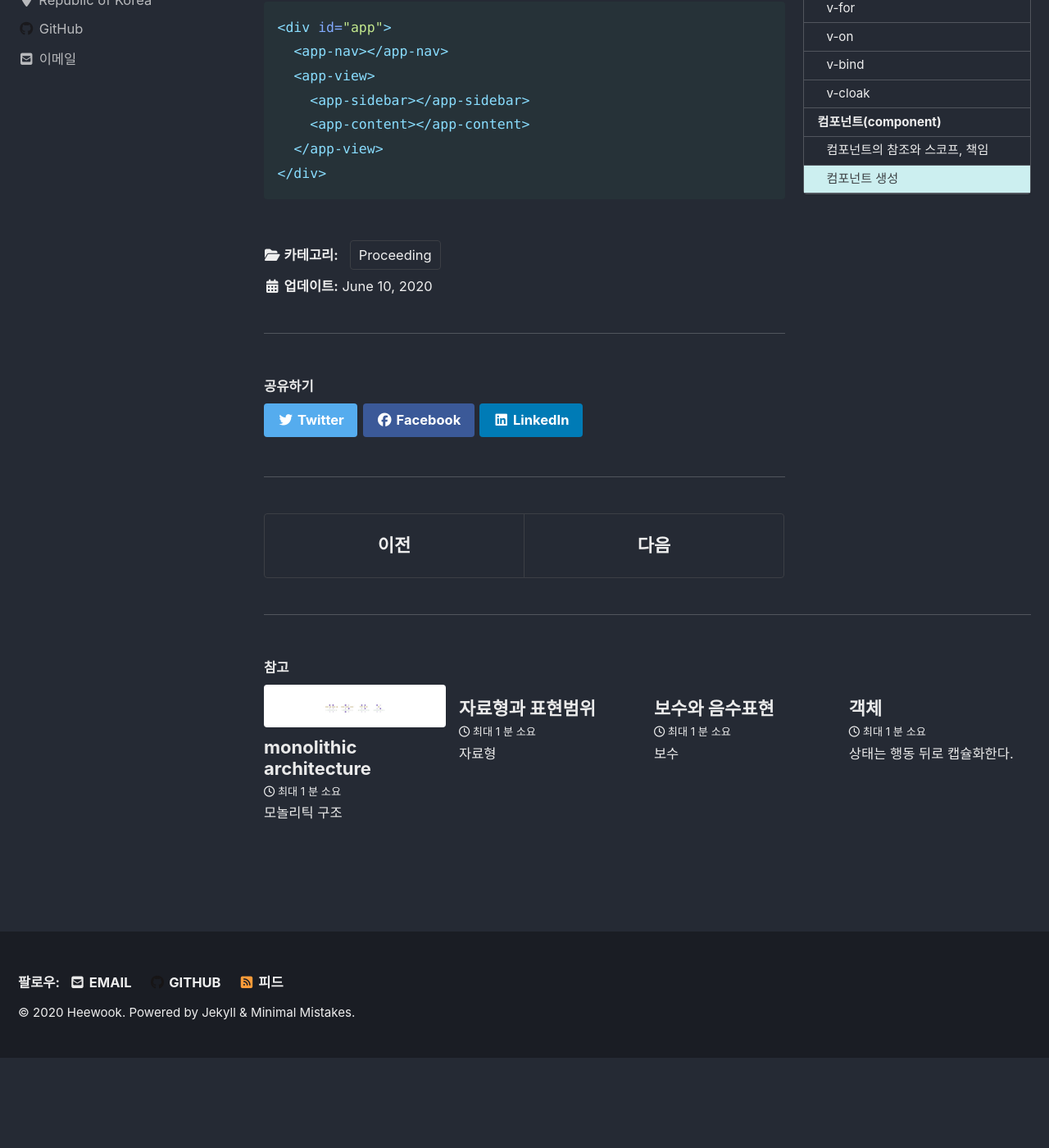
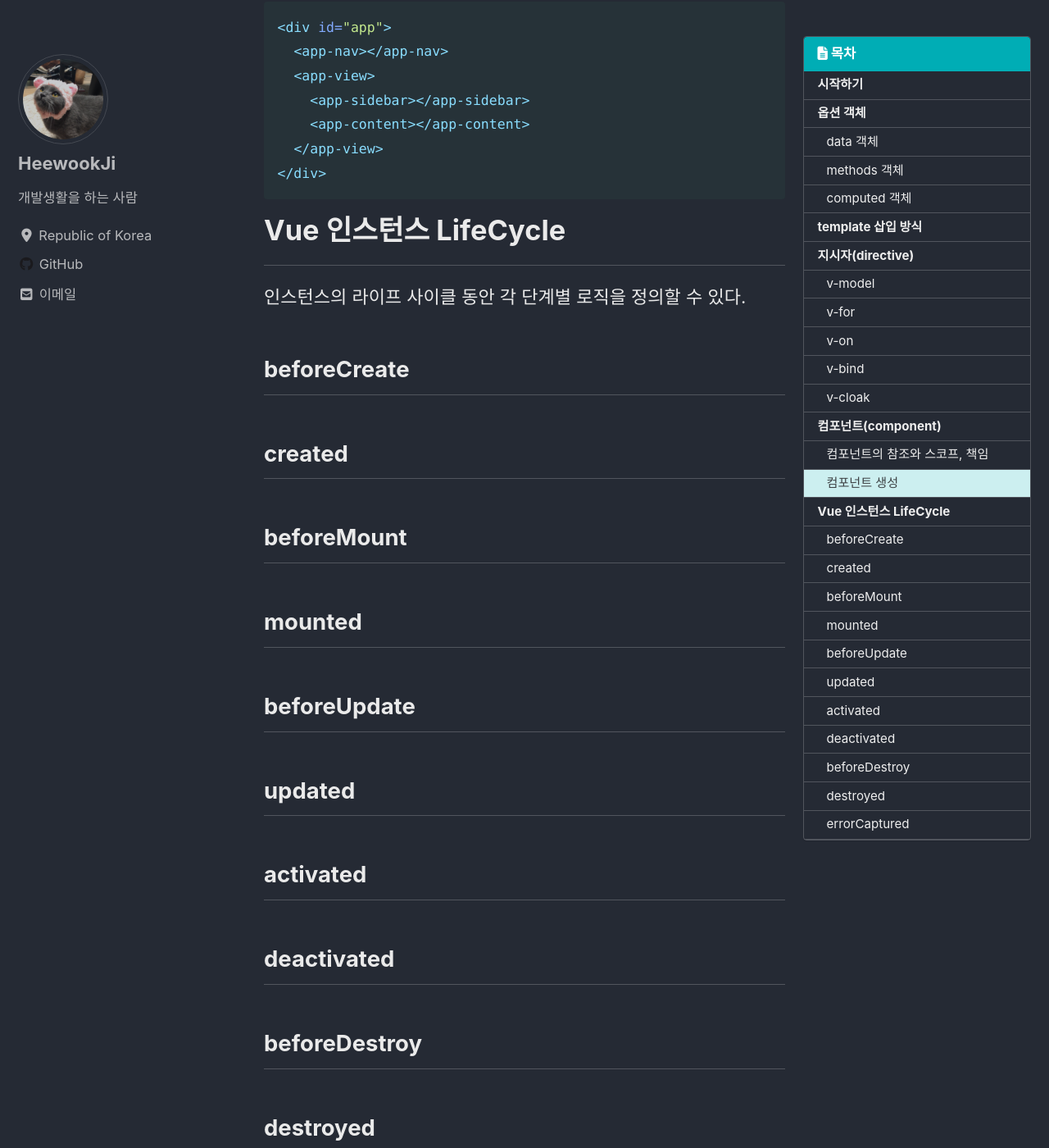
Before and after one commit to Heewookji/te, a Jekyll site: the page built from _posts/Proceeding/2020-06-10-Vuejs2.md, in a window 1280 px wide and 1400 px high, scrolled down 8798 px. Shown: the whole window at 82% size. Built offline with Jekyll 4.4.1, drawn with Linux system fonts in a browser that asks for light colours; cached includes are drawn as plain includes; nearby versions of some CDN libraries; before the commit the page ends 10088 px from its top, so only the background shows below that.

Commit message:
vue instance

````diff
--- a/_posts/Proceeding/2020-06-10-Vuejs2.md
+++ b/_posts/Proceeding/2020-06-10-Vuejs2.md
@@ -261,3 +261,31 @@ ES6 모듈 파일을 만들어 컴포넌트 정의 옵션 객체를 내보낸다
   </app-view>
 </div>
 ```
+
+
+# Vue 인스턴스 LifeCycle
+***
+
+인스턴스의 라이프 사이클 동안 각 단계별 로직을 정의할 수 있다.
+
+## beforeCreate
+
+## created
+
+## beforeMount
+
+## mounted
+
+## beforeUpdate
+
+## updated
+
+## activated
+
+## deactivated
+
+## beforeDestroy
+
+## destroyed
+
+## errorCaptured
````
